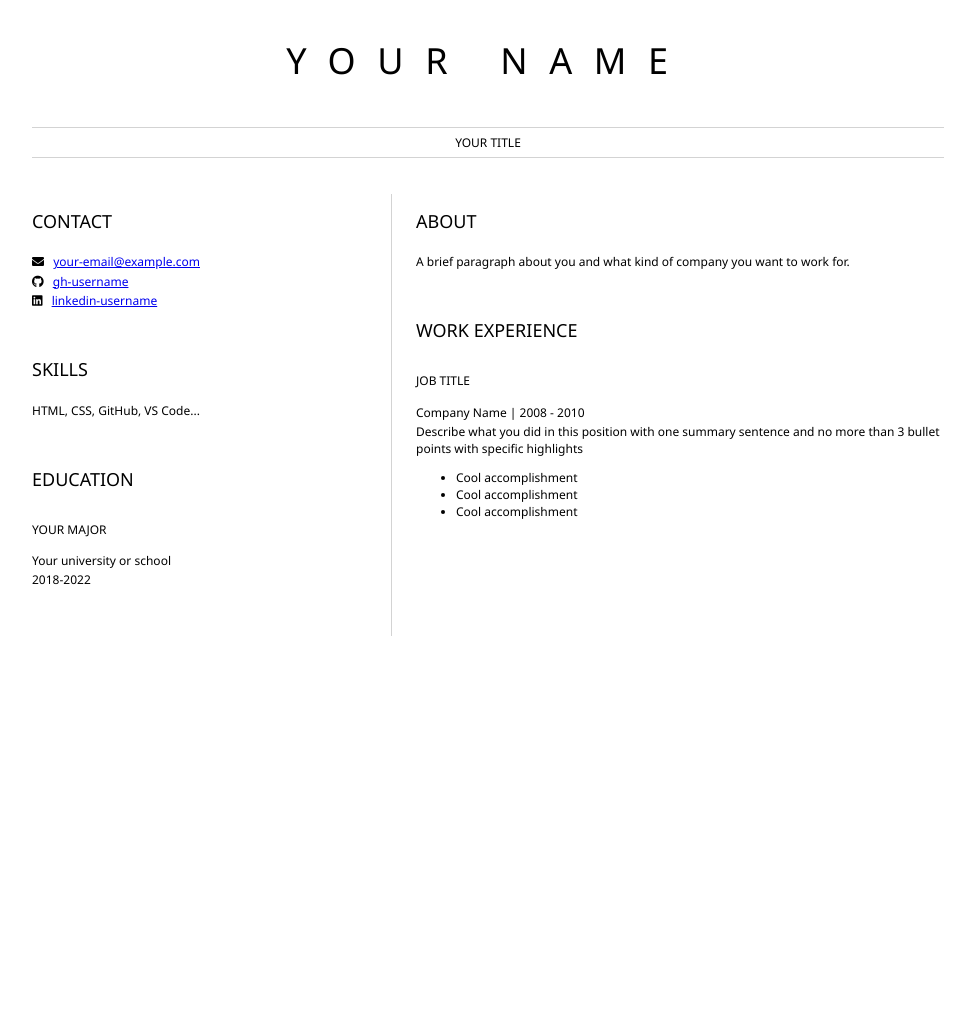
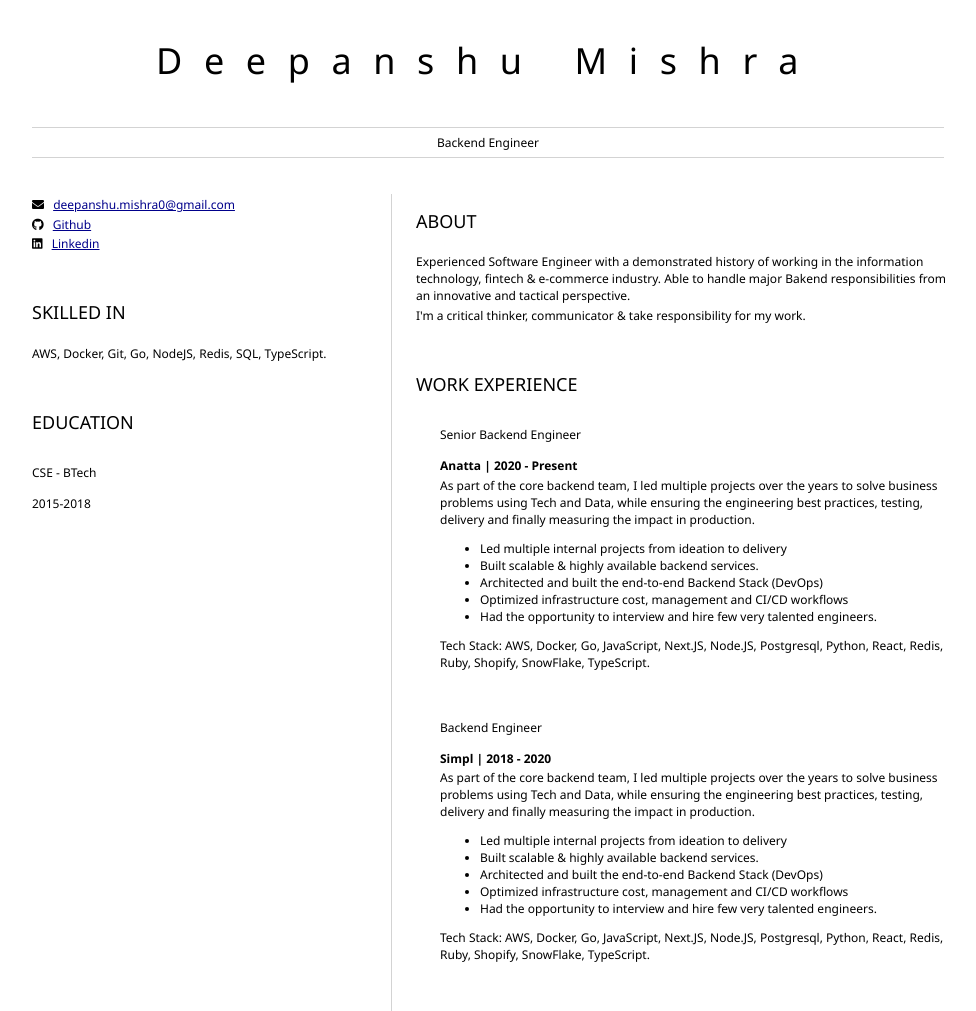
Before and after one commit to simrankh/resume, a plain HTML site: page index.html in a window 1280 px wide. Shown: the whole page, without its empty margins (152-1128 px from the left). Before the commit the page ends 800 px from the top, so only its background shows below. Drawn offline with Linux system fonts and the light colour scheme.

Commit message:
feat: Update some resme

```diff
--- a/index.html
+++ b/index.html
@@ -1,50 +1,47 @@
 <html>
+
 <head>
     <link href="style.css" rel="stylesheet">
-		<title>Your name resume</title>
+    <title>Deepanshu | Backend Engineering</title>
     <link rel="stylesheet" href="https://cdnjs.cloudflare.com/ajax/libs/font-awesome/5.15.4/css/all.min.css">
 </head>
 
 <body>
     <header id="header">
         <!-- resume header with your name and title -->
-			<h1>YOUR NAME</h1>
+        <h1>Deepanshu Mishra</h1>
         <hr>
-			YOUR TITLE
+        Backend Engineer
         <hr>
     </header>
     <main>
         <article id="mainLeft">
             <section>
-					<h2>CONTACT</h2>
                 <!-- contact info including social media -->
                 <p>
                     <i class="fa fa-envelope" aria-hidden="true"></i>
-                        <a href="mailto:your-email@example.com">your-email@example.com</a>
+                    <a href="mailto:deepanshu.mishra0@gmail.com">deepanshu.mishra0@gmail.com</a>
                 </p>
                 <p>
                     <i class="fab fa-github" aria-hidden="true"></i>
-                        <a href="github.com/gh-username">gh-username</a>
+                    <a href="github.com/classical-bit">Github</a>
                 </p>
                 <p>
                     <i class="fab fa-linkedin" aria-hidden="true"></i>
-                        <a href="linkedin.com/linkedin-username">linkedin-username</a>
+                    <a href="linkedin.com/in/classical-bit">Linkedin</a>
                 </p>
             </section>
             <section>
-					<h2>SKILLS</h2>
+                <h2>SKILLED IN</h2>
                 <!-- your skills -->
-                    <p>HTML, CSS, GitHub, VS Code...</p>
+                <p>AWS, Docker, Git, Go, NodeJS, Redis, SQL, TypeScript.</p>
             </section>
             <section>
                 <h2>EDUCATION</h2>
                 <!-- your education -->
-                    <h3>YOUR MAJOR</h3>
+                <h3>CSE - BTech</h3>
                 <p>
-                        Your university or school
-                    </p>
-                    <p>
-                        2018-2022
+                    2015-2018
                 </p>
             </section>
         </article>
@@ -52,25 +49,59 @@
             <section>
                 <h2>ABOUT</h2>
                 <!-- about you -->
-					<p>A brief paragraph about you and what kind of company you want to work for.</p>
+                <p>Experienced Software Engineer with a demonstrated history of working in the information technology,
+                    fintech & e-commerce industry. Able to handle major Bakend responsibilities from an innovative and
+                    tactical perspective. </p>
+                <p>I'm a critical thinker, communicator & take responsibility for my work.</p>
             </section>
             <section>
+
                 <h2>WORK EXPERIENCE</h2>
+                <section>
                     <!-- your work experience -->
-                    <h3>JOB TITLE</h3>
+                    <h3>Senior Backend Engineer</h3>
+                    <p><b>Anatta | 2020 - Present</b></p>
                     <p>
-                            Company Name | 2008 - 2010
+                        As part of the core backend team, I led multiple projects over the years to solve business problems
+                        using Tech and Data, while ensuring the engineering best practices, testing, delivery and finally
+                        measuring the impact in production. </p>
+
+                    <ul>
+
+                        <li>Led multiple internal projects from ideation to delivery</li>
+                        <li>Built scalable & highly available backend services.</li>
+                        <li>Architected and built the end-to-end Backend Stack (DevOps)</li>
+                        <li>Optimized infrastructure cost, management and CI/CD workflows</li>
+                        <li>Had the opportunity to interview and hire few very talented engineers.</li>
+                    </ul>
+                    <p>
+                        Tech Stack: AWS, Docker, Go, JavaScript, Next.JS, Node.JS, Postgresql, Python, React, Redis, Ruby, Shopify, SnowFlake, TypeScript.
                     </p>
+                    </section>
+                    <section>
+                    <h3>Backend Engineer</h3>
+                    <p><b>Simpl | 2018 - 2020</b></p>
                     <p>
-                            Describe what you did in this position with one summary sentence and no more than 3 bullet points with specific highlights
+                        As part of the core backend team, I led multiple projects over the years to solve business problems
+                        using Tech and Data, while ensuring the engineering best practices, testing, delivery and finally
+                        measuring the impact in production.
                     </p>
+
                     <ul>
-                            <li>Cool accomplishment</li>
-                            <li>Cool accomplishment</li>
-                            <li>Cool accomplishment</li>
+
+                        <li>Led multiple internal projects from ideation to delivery</li>
+                        <li>Built scalable & highly available backend services.</li>
+                        <li>Architected and built the end-to-end Backend Stack (DevOps)</li>
+                        <li>Optimized infrastructure cost, management and CI/CD workflows</li>
+                        <li>Had the opportunity to interview and hire few very talented engineers.</li>
                     </ul>
+                    <p>
+                        Tech Stack: AWS, Docker, Go, JavaScript, Next.JS, Node.JS, Postgresql, Python, React, Redis, Ruby, Shopify, SnowFlake, TypeScript.
+                    </p>
+                </section>
             </section>
         </article>
     </main>
 </body>
+
 </html>
--- a/style.css
+++ b/style.css
@@ -3,6 +3,10 @@ body {
     font-size: 12px;
     max-width: 960px;
     margin: auto;
+}
+
+a {
+    color: darkblue;
 }
 h1 {
     font-size: 3em;
```
Lines whose indentation alone changed are shown as unchanged.
